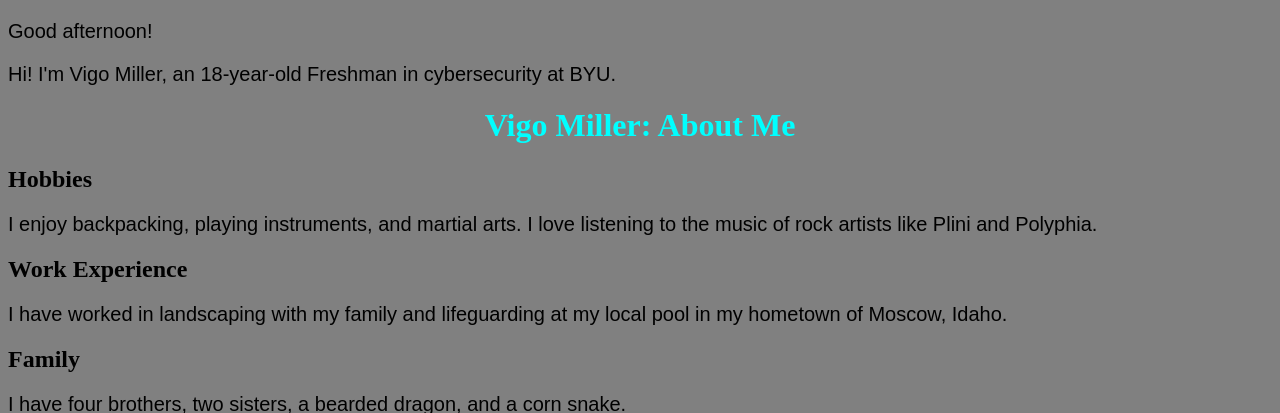
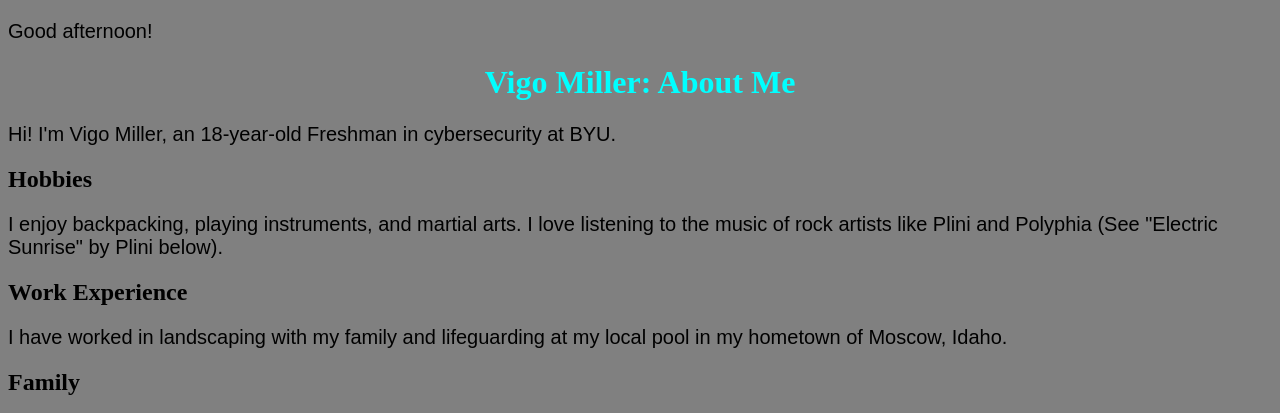
Before and after one commit to VSMiller767/IT-C-101-HTML-Lab, a plain HTML site: page index.html in a window 1280 px wide. Shown: the top 413 px of the page. Drawn offline with Linux system fonts and the light colour scheme.

Commit message:
Update index.html

```diff
--- a/index.html
+++ b/index.html
@@ -10,10 +10,10 @@
             document.write((new Date().getHours() < 12) ? "Good morning!" : "Good afternoon!");
         </script>
     </p>
+    <h1>Vigo Miller: About Me</h1>
     <p>Hi! I'm Vigo Miller, an 18-year-old Freshman in cybersecurity at BYU.</p>
-    <h1>Vigo Miller: About Me</h1>
     <h2>Hobbies</h2>
-    <p>I enjoy backpacking, playing instruments, and martial arts. I love listening to the music of rock artists like Plini and Polyphia.</p>
+    <p>I enjoy backpacking, playing instruments, and martial arts. I love listening to the music of rock artists like Plini and Polyphia (See "Electric Sunrise" by Plini below).</p>
     <h2>Work Experience</h2>
     <p>I have worked in landscaping with my family and lifeguarding at my local pool in my hometown of Moscow, Idaho.</p>
     <h2>Family</h2>
```
